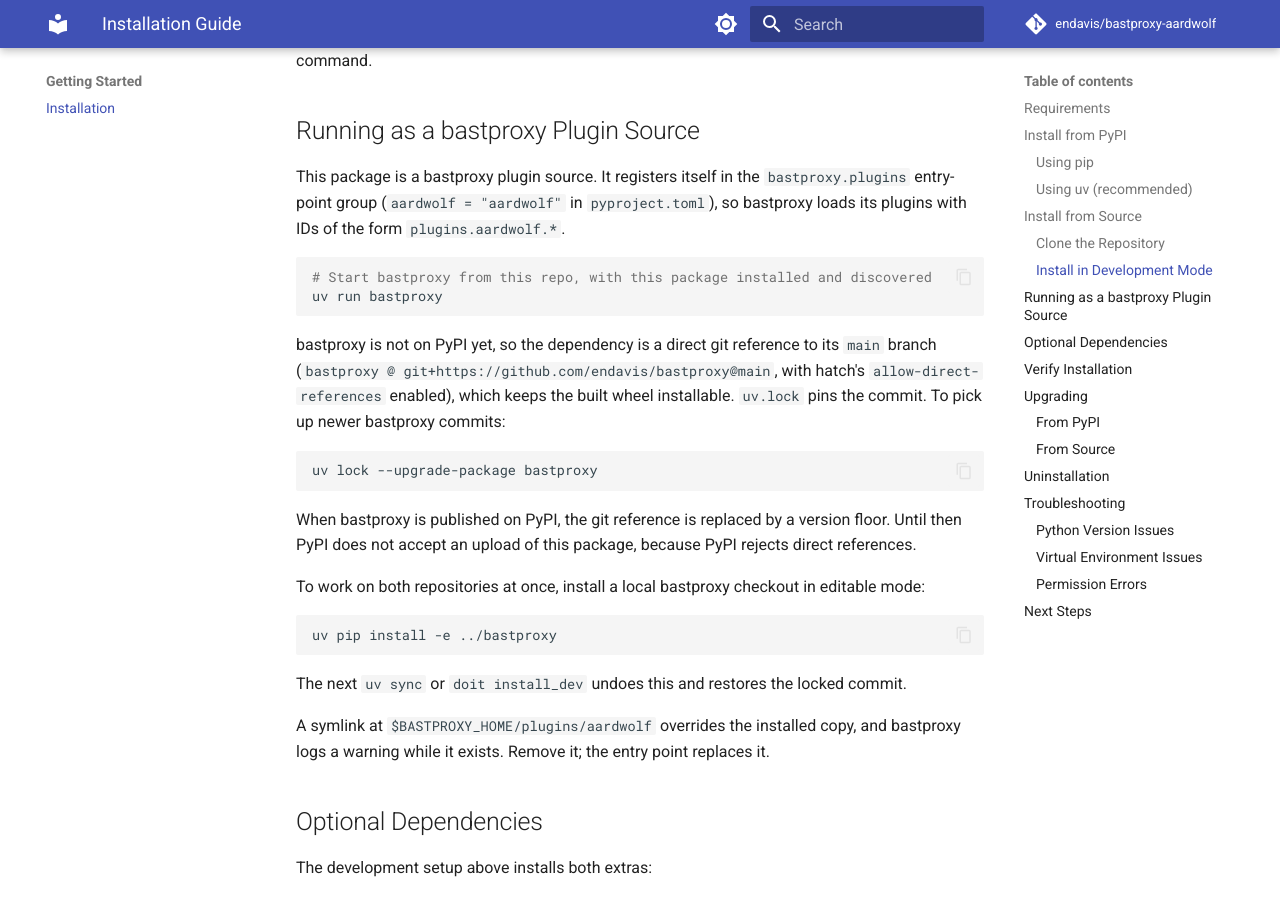
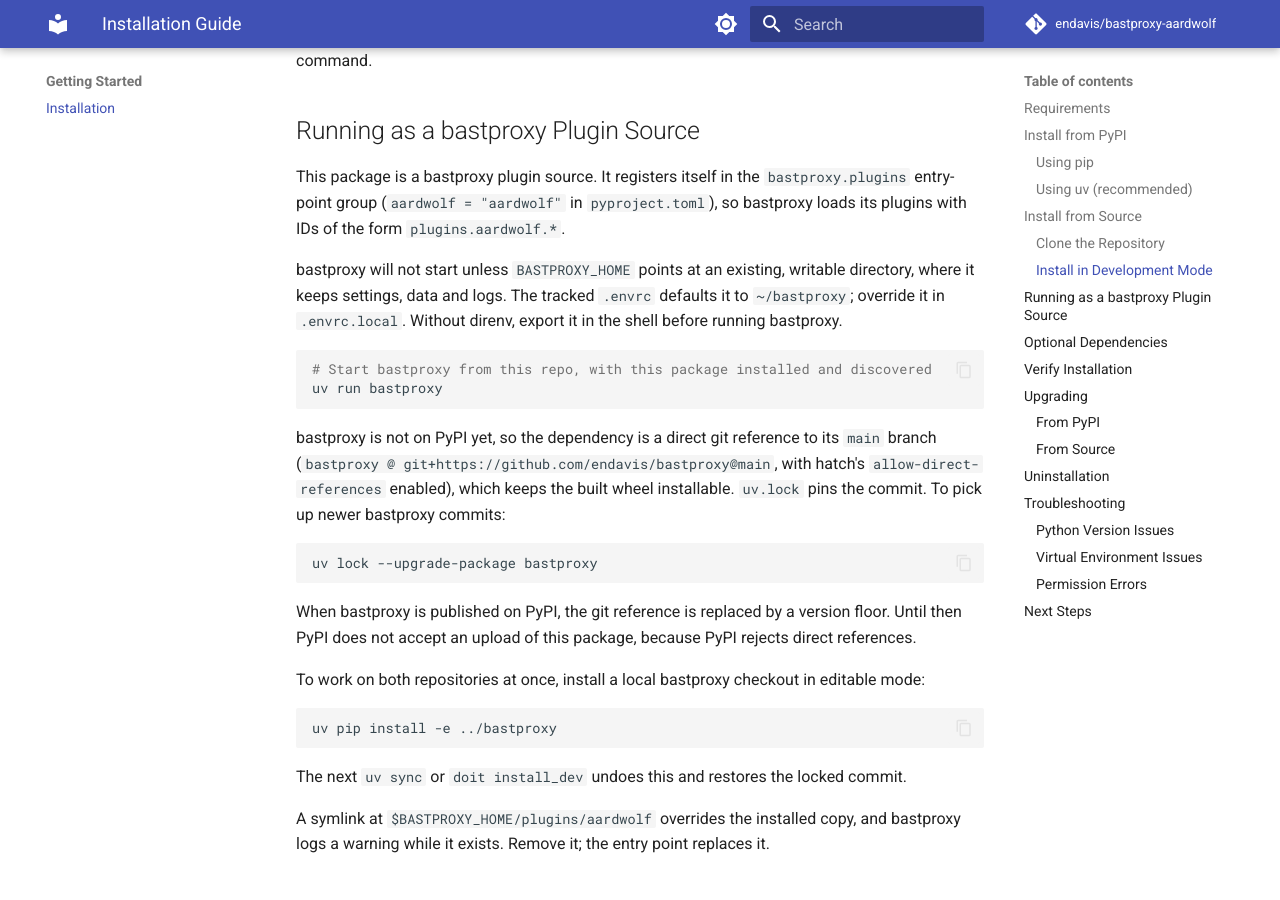
Before and after one commit to endavis/bastproxy-aardwolf, an MkDocs documentation site: the page built from docs/getting-started/installation.md, in a window 1280 px wide and 900 px high, scrolled down 1051 px. Built offline with MkDocs 1.6.1 and Material for MkDocs 9.7.7, drawn with Linux system fonts in a browser that asks for light colours; comment, search, counter and statistics services are not loaded.

Commit message:
chore: default BASTPROXY_HOME in .envrc and document it (merges PR #7, addresses #6)
bastproxy will not import without BASTPROXY_HOME, so uv run bastproxy
from this repo failed until each developer set it in .envrc.local.
.envrc now defaults it to ~/bastproxy, as the bastproxy repo does,
keeping any value already set, and the installation guide documents
the requirement, the default and the override.

Addresses #6


Claude-Session: https://claude.ai/code/session_01NXu1sbBxFsEQW16MiZv7Je

Co-authored-by: Claude Opus 5.5 <noreply@anthropic.com>

````diff
--- a/docs/getting-started/installation.md
+++ b/docs/getting-started/installation.md
@@ -57,6 +57,10 @@ same command.
 This package is a bastproxy plugin source. It registers itself in the `bastproxy.plugins`
 entry-point group (`aardwolf = "aardwolf"` in `pyproject.toml`), so bastproxy loads its plugins
 with IDs of the form `plugins.aardwolf.*`.
+
+bastproxy will not start unless `BASTPROXY_HOME` points at an existing, writable directory, where
+it keeps settings, data and logs. The tracked `.envrc` defaults it to `~/bastproxy`; override it
+in `.envrc.local`. Without direnv, export it in the shell before running bastproxy.
 
 ```bash
 # Start bastproxy from this repo, with this package installed and discovered
````
Also changed, not shown: 1 other file.
